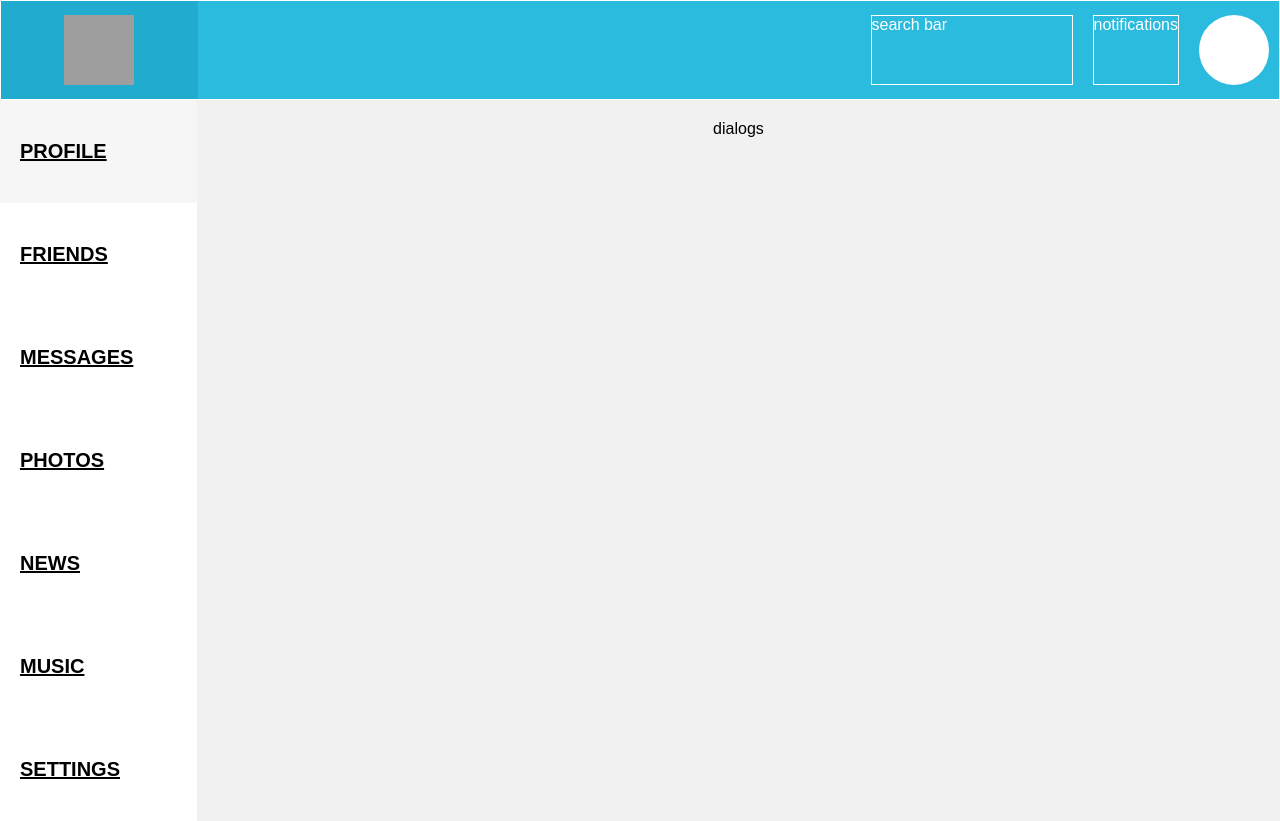
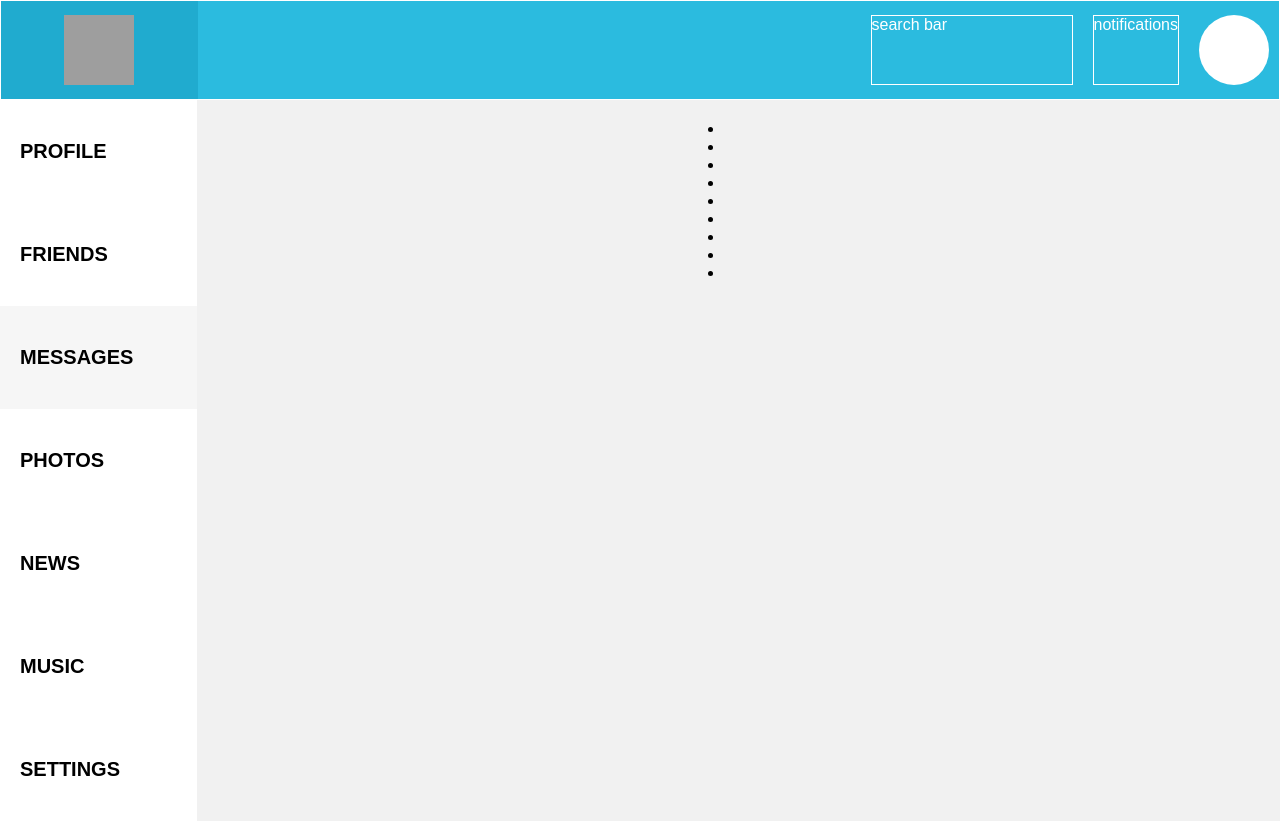
Before and after one commit to zhuravskayalina/social-network, a React (Create React App) app: page /messages in a window 1280 px wide. Built offline with nearby package versions, Linux system fonts and the light colour scheme; grey boxes are pictures that could not be loaded.

Commit message:
feat: dialogues page structure

```diff
--- a/src/components/Dialogs/Dialogs.jsx
+++ b/src/components/Dialogs/Dialogs.jsx
@@ -1,9 +1,55 @@
-import classes from './Dialogs.module.css';
+import c from './Dialogs.module.css';
 
 const Dialogs = () => {
     return (
-        <div>
-            dialogs
+        <div className={c.wrap}>
+            <ul className={c.dialoguesList}>
+
+                {/*вынести в отд компонент*/}
+
+                <li className={c.dialogueItem}>
+                    <div className={c.dialoguePhoto}></div>
+                    <div className={c.dialogueContent}>
+                        <div className={c.dialogueInfo}>
+                            <div className={c.name}></div>
+                            <div className={c.date}></div>
+                        </div>
+                        <div className={c.messageText}>
+                            <div className={c.text}></div>
+                            <div className={c.newMessagesCount}></div>
+                        </div>
+                    </div>
+                </li>
+
+                <li className={c.dialogueItem}></li>
+                <li className={c.dialogueItem}></li>
+                <li className={c.dialogueItem}></li>
+                <li className={c.dialogueItem}></li>
+                <li className={c.dialogueItem}></li>
+                <li className={c.dialogueItem}></li>
+                <li className={c.dialogueItem}></li>
+                <li className={c.dialogueItem}></li>
+            </ul>
+
+            {/*вынести в отдельный компонент*/}
+
+            <div className={c.dialogue}>
+                <div className={c.header}>
+                    <div className={c.photo}></div>
+                    <div className={c.info}>
+                        <div className={c.name}></div>
+                        <div className={c.conversationMenu}></div>
+                    </div>
+                </div>
+
+                <div className={c.main}>
+                    <div className={c.message}></div>
+                </div>
+                <div className={c.footer}>
+                    <div className={c.newMessage}></div>
+                    <div className={c.menu}></div>
+                </div>
+            </div>
         </div>
     )
 }
--- a/src/components/Dialogs/Dialogs.module.css
+++ b/src/components/Dialogs/Dialogs.module.css
@@ -1,3 +1,8 @@
 .wrap {
+    display: grid;
+    grid-template-columns: 1fr 3fr;
+}
+
+.dialoguesList {
 
 }
--- a/src/components/Navbar/Navbar.jsx
+++ b/src/components/Navbar/Navbar.jsx
@@ -1,30 +1,47 @@
 import classes from './Navbar.module.css';
-import { Link } from "react-router-dom";
+import {NavLink, Link} from "react-router-dom";
 
 const Navigation = () => {
     return (
 
         <ul className={classes.nav}>
-            <li className={`${classes.item} ${classes.active}`}>
-                <Link to="/profile">Profile</Link>
+            <li className={classes.item}>
+                <NavLink to="/profile"
+                         className={({isActive}) => isActive ? classes.active : classes['item a']}>
+                    Profile
+                </NavLink>
             </li>
             <li className={classes.item}>
-                <Link to="/friends">Friends</Link>
+                <NavLink to="/friends"
+                         className={({isActive}) => isActive ? classes.active : classes['item a']}>
+                    Friends
+                </NavLink>
             </li>
             <li className={classes.item}>
-                <Link to="/messages">Messages</Link>
+                <NavLink to="/messages"
+                         className={({isActive}) => isActive ? classes.active : classes['item a']}>
+                    Messages
+                </NavLink>
             </li>
             <li className={classes.item}>
-                <Link to="/photos">Photos</Link>
+                <NavLink to="/photos" className={({isActive}) => isActive ? classes.active : classes['item a']}>
+                    Photos
+                </NavLink>
             </li>
             <li className={classes.item}>
-                <Link to="/news">News</Link>
+                <NavLink to="/news" className={({isActive}) => isActive ? classes.active : classes['item a']}>
+                    News
+                </NavLink>
             </li>
             <li className={classes.item}>
-                <Link to="/music">Music</Link>
+                <NavLink to="/music" className={({isActive}) => isActive ? classes.active : classes['item a']}>
+                    Music
+                </NavLink>
             </li>
             <li className={classes.item}>
-                <Link to="/settings">Settings</Link>
+                <NavLink to="/settings" className={({isActive}) => isActive ? classes.active : classes['item a']}>
+                    Settings
+                </NavLink>
             </li>
         </ul>
 
--- a/src/components/Navbar/Navbar.module.css
+++ b/src/components/Navbar/Navbar.module.css
@@ -13,6 +13,7 @@
     padding: 40px 20px;
     display: block;
     cursor: pointer;
+    text-decoration: none;
 }
 
 .item:hover {
```
Lines whose indentation alone changed are shown as unchanged.
